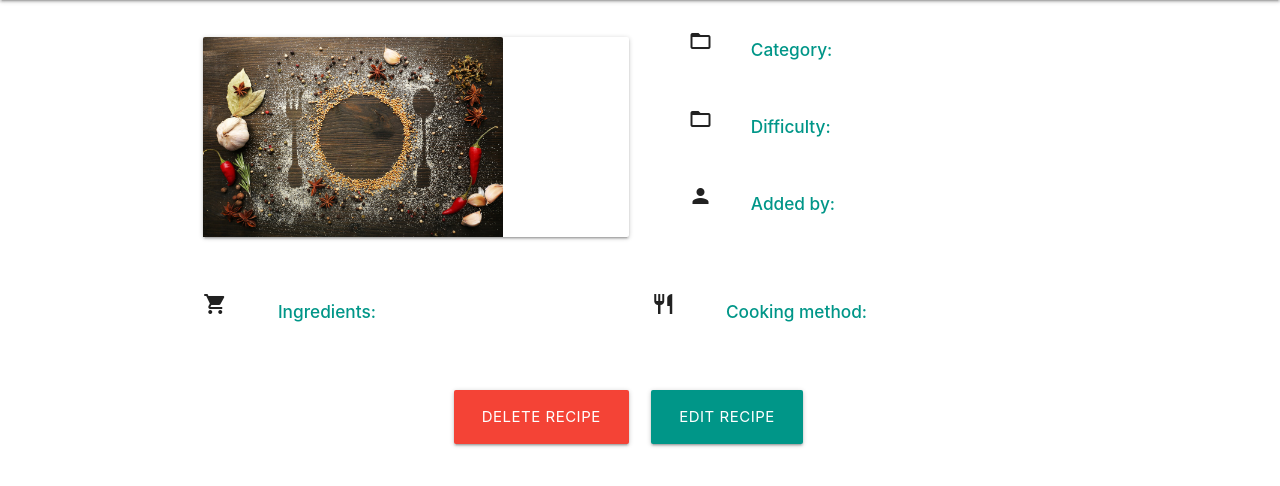
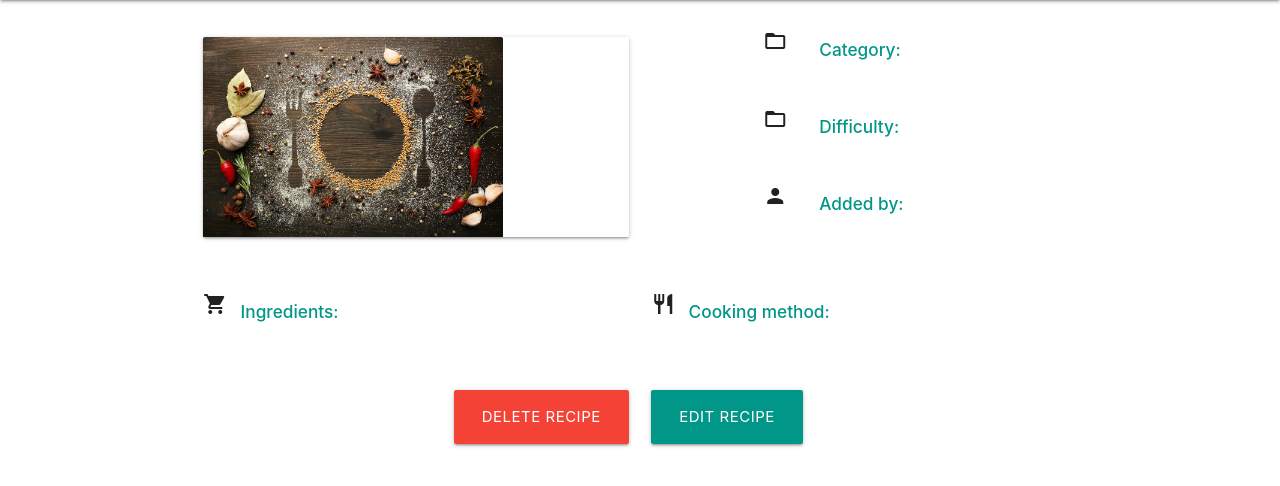
Before and after one commit to Code-Institute-Submissions/ms-project-3-v2, a Flask app: template templates/recipe_details.html in a window 1280 px wide. Shown: the part 64-550 px from the top of the page. Run offline with Flask 2, Linux system fonts and the light colour scheme; the template is opened without the code that fills it, so the values that code supplies are empty; some libraries are stand-ins or nearby versions.

Commit message:
Final updates to improve page layout

```diff
--- a/templates/recipe_details.html
+++ b/templates/recipe_details.html
@@ -29,12 +29,12 @@
                     <div class="col s12 m6">
                         <!-- recipe category -->
                         <div class="row">
-                            <div class="col s12 m10 offset-m1">
+                            <div class="col s12 m6 offset-m3">
                                 <div class="row">
-                                    <div class="col s2">
+                                    <div class="col s3">
                                         <i class="material-icons prefix">folder_open</i>
                                     </div>
-                                    <div class="col s10">
+                                    <div class="col s9">
                                         <h6 class="teal-text"><strong>Category:</strong></h6>
                                         <p>{{ recipe.category_name }}</p>
                                     </div>
@@ -43,12 +43,12 @@
                         </div>
                         <!-- recipe difficulty level -->
                         <div class="row">
-                            <div class="col s12 m10 offset-m1">
+                            <div class="col s12 m6 offset-m3">
                                 <div class="row">
-                                    <div class="col s2">
+                                    <div class="col s3">
                                         <i class="material-icons prefix">folder_open</i>
                                     </div>
-                                    <div class="col s10">
+                                    <div class="col s9">
                                         <h6 class="teal-text"><strong>Difficulty:</strong></h6>
                                         <p>{{ recipe.difficulty_level }}</p>
                                     </div>
@@ -57,12 +57,12 @@
                         </div>
                         <!-- recipe author -->
                         <div class="row">
-                            <div class="col s12 m10 offset-m1">
+                            <div class="col s12 m6 offset-m3">
                                 <div class="row">
-                                    <div class="col s2">
+                                    <div class="col s3">
                                         <i class="material-icons prefix">person</i>
                                     </div>
-                                    <div class="col s10">
+                                    <div class="col s9">
                                         <h6 class="teal-text"><strong>Added by: </strong></h6>
                                         <p>{{ recipe.added_by }}</p>
                                     </div>
@@ -75,40 +75,40 @@
                     <!-- recipe ingredients -->
                     <div class="col s12 m6">
                         <div class="row">
-                            <div class="col s2">
+                            <div class="col s1">
                                 <i class="material-icons prefix">shopping_cart</i>
                             </div>
-                            <div class="col s10">
+                            <div class="col s11">
                                 <h6 class="teal-text"><strong>Ingredients:</strong></h6>
+                            </div>
                         </div>
                         <div class="row">
                             <div class="col">
                                 {% for ingredient in recipe.ingredients %}
-                                    <ul>
+                                    <ul class="browser-default">
                                         <li>{{ ingredient }}</li>
                                     </ul>
                                 {% endfor %}
                             </div>
                         </div>
                     </div>
-                    </div>
                     <!-- recipe cooking method -->
                     <div class="col s12 m6">
                         <div class="row">
-                            <div class="col s2">
+                            <div class="col s1">
                                 <i class="material-icons prefix">restaurant</i>
                             </div>
-                            <div class="col s10">
+                            <div class="col s11">
                                 <h6 class="teal-text"><strong>Cooking method:</strong></h6>
                             </div>
+                        </div>
                         <div class="row">
-                                <div class="div">
+                            <div class="div s12">
                                 {% for method in recipe.method %}
                                     <ol>
                                         <li>{{ method }}</li>
                                     </ol>
                                 {% endfor %}
-                                </div>
                             </div>
                         </div>
                     </div>
```
Lines whose indentation alone changed are shown as unchanged.
